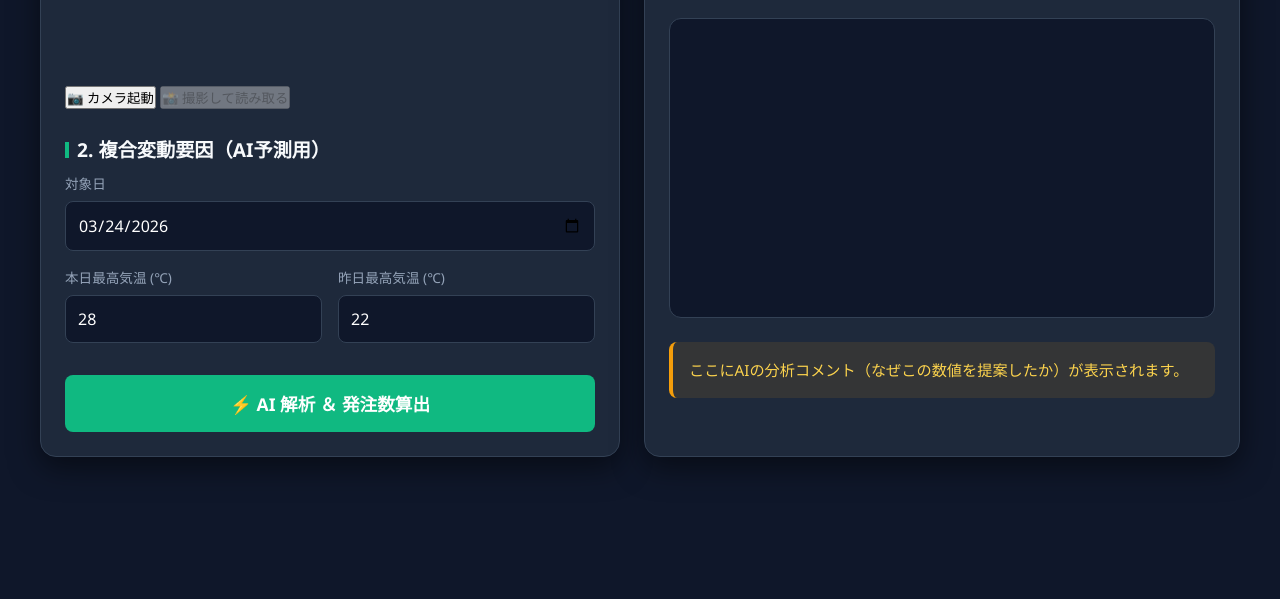
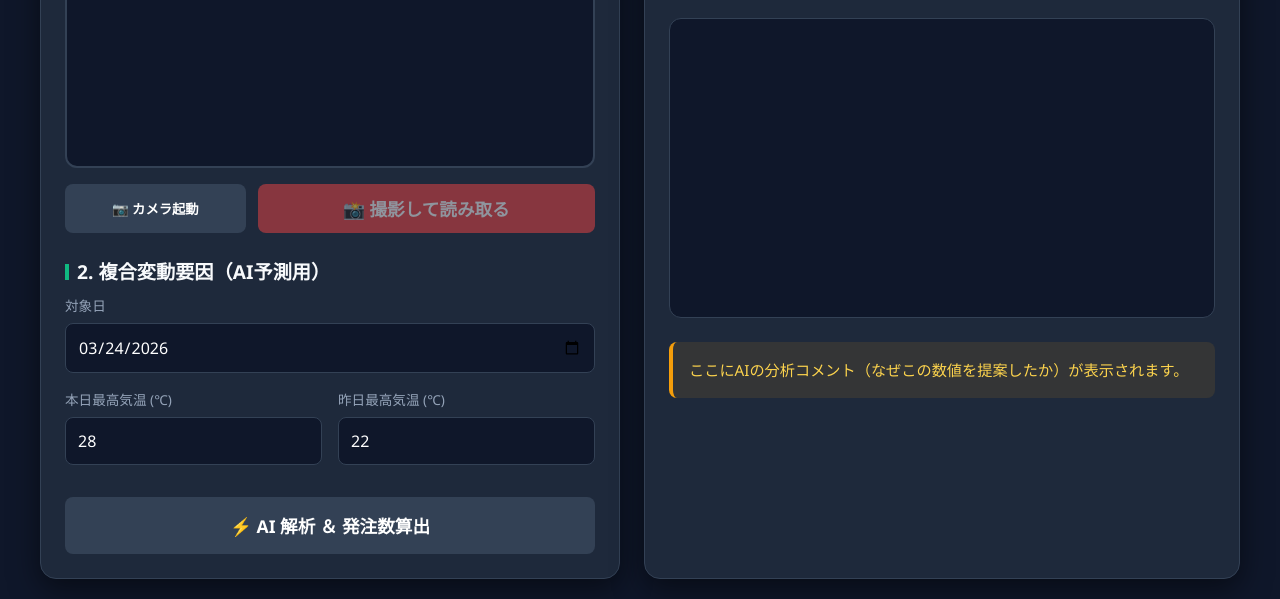
Before and after one commit to cocio-ai/order-simulator-ai, a plain HTML site: page index.html in a window 1280 px wide. Shown: the part 282-881 px from the top of the page. Before the commit the page ends 800 px from the top, so only its background shows below. Drawn offline with nearby package versions, Linux system fonts and the light colour scheme.

Commit message:
Update style.css

```diff
--- a/style.css
+++ b/style.css
@@ -1,3 +1,4 @@
+/* （※基本的なダークモードの設定は前回と同じ。カメラ関連のみ追加・修正） */
 :root {
     --bg-main: #0f172a;
     --bg-panel: #1e293b;
@@ -26,24 +27,34 @@ body { background-color: var(--bg-main); color: var(--text-main); line-height: 1
 .panel-title::before { content: ''; display: inline-block; width: 4px; height: 16px; background-color: var(--accent); }
 .panel-desc { font-size: 0.85rem; color: var(--text-muted); margin-bottom: 16px; }
 
-textarea { width: 100%; height: 120px; background-color: #0f172a; color: var(--accent); border: 1px solid var(--border); border-radius: 8px; padding: 12px; font-family: monospace; font-size: 14px; resize: vertical; margin-bottom: 16px; }
-textarea:focus { outline: none; border-color: var(--accent); box-shadow: 0 0 0 2px rgba(16, 185, 129, 0.2); }
+/* 🌟 カメラ関連のUI */
+.camera-container { position: relative; width: 100%; height: 240px; background-color: #0f172a; border-radius: 12px; overflow: hidden; border: 2px solid var(--border); margin-bottom: 16px; }
+video { width: 100%; height: 100%; object-fit: cover; }
 
+.camera-controls { display: flex; gap: 12px; }
+.btn-secondary { flex: 1; background-color: #334155; color: #fff; border: none; padding: 12px; border-radius: 8px; font-weight: bold; cursor: pointer; }
+.btn-capture { flex: 2; background-color: var(--seven-red); color: #fff; border: none; padding: 12px; border-radius: 8px; font-weight: bold; cursor: pointer; font-size: 1.1rem; }
+.btn-capture:disabled, .btn-secondary:disabled { opacity: 0.5; cursor: wait; }
+
+.ocr-status { position: absolute; top: 0; left: 0; width: 100%; height: 100%; background: rgba(0,0,0,0.8); display: flex; flex-direction: column; justify-content: center; align-items: center; gap: 12px; z-index: 10; }
+.ocr-status .spinner { width: 30px; height: 30px; border: 4px solid rgba(255,255,255,0.3); border-radius: 50%; border-top-color: #fff; animation: spin 1s linear infinite; }
+#ocrStatusText { font-size: 0.9rem; color: #fff; font-weight: bold; }
+
+@keyframes spin { to { transform: rotate(360deg); } }
+
+/* （以下、前回と同じ入力フォームやグラフのCSS） */
+textarea { width: 100%; height: 100px; background-color: #0f172a; color: var(--accent); border: 1px solid var(--border); border-radius: 8px; padding: 12px; font-family: monospace; font-size: 13px; resize: vertical; margin-bottom: 16px; }
 .form-row { display: flex; gap: 16px; margin-bottom: 16px; }
 .form-group { flex: 1; display: flex; flex-direction: column; gap: 6px; }
 .form-group label { font-size: 0.85rem; color: var(--text-muted); }
 input[type="number"], input[type="date"] { padding: 12px; background-color: #0f172a; border: 1px solid var(--border); color: #fff; border-radius: 8px; font-size: 1rem; }
-
 .btn-primary { width: 100%; background-color: var(--accent); color: #fff; border: none; padding: 16px; font-size: 1.1rem; font-weight: bold; border-radius: 8px; cursor: pointer; transition: 0.2s; margin-top: 16px; }
-.btn-primary:hover { background-color: var(--accent-hover); }
-
+.btn-primary:disabled { background-color: #334155; cursor: not-allowed; }
 .summary-cards { display: grid; grid-template-columns: repeat(3, 1fr); gap: 16px; margin-bottom: 24px; }
 .card { background-color: #0f172a; border: 1px solid var(--border); border-radius: 12px; padding: 16px; display: flex; flex-direction: column; justify-content: center; align-items: center; }
 .card span { font-size: 0.85rem; color: var(--text-muted); margin-bottom: 8px; }
 .card strong { font-size: 1.8rem; color: #fff; line-height: 1; }
 .card.highlight { background: linear-gradient(135deg, rgba(16,185,129,0.2) 0%, rgba(16,185,129,0) 100%); border-color: var(--accent); }
 .card.highlight strong { font-size: 2.5rem; color: var(--accent); }
-
 .chart-container { background-color: #0f172a; border-radius: 12px; padding: 16px; height: 300px; margin-bottom: 24px; border: 1px solid var(--border); }
-
 .ai-commentary { background: rgba(245, 158, 11, 0.1); border-left: 4px solid var(--seven-orange); padding: 16px; border-radius: 8px; font-size: 0.95rem; color: #fcd34d; line-height: 1.6; }
```
